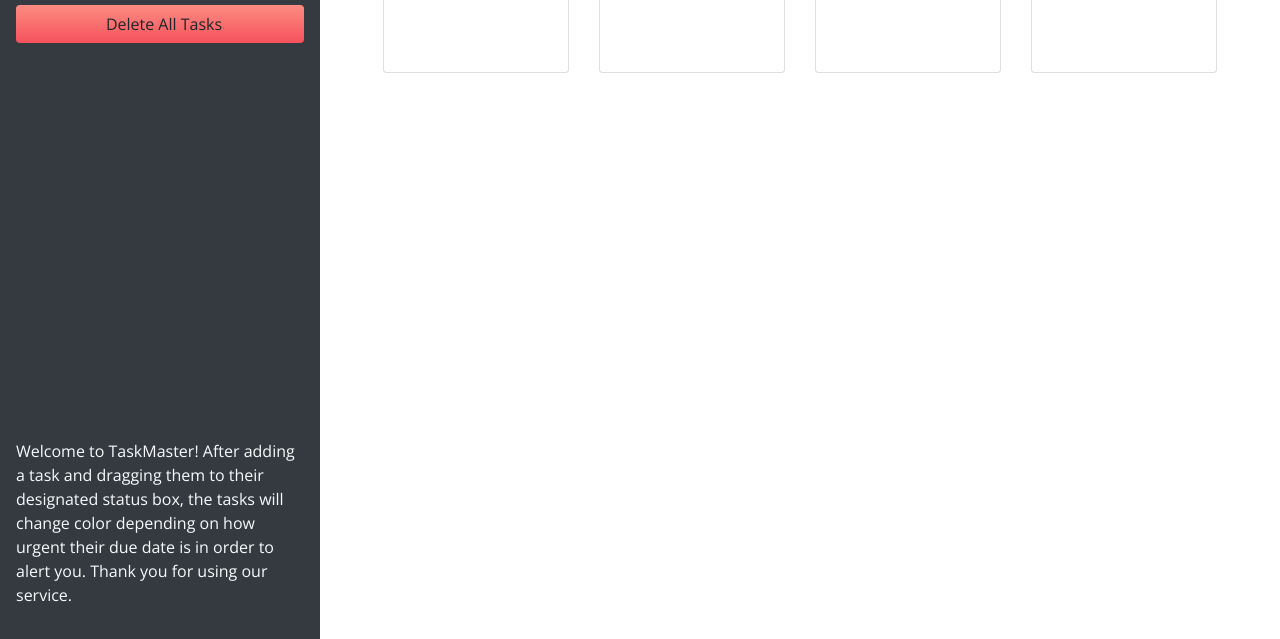
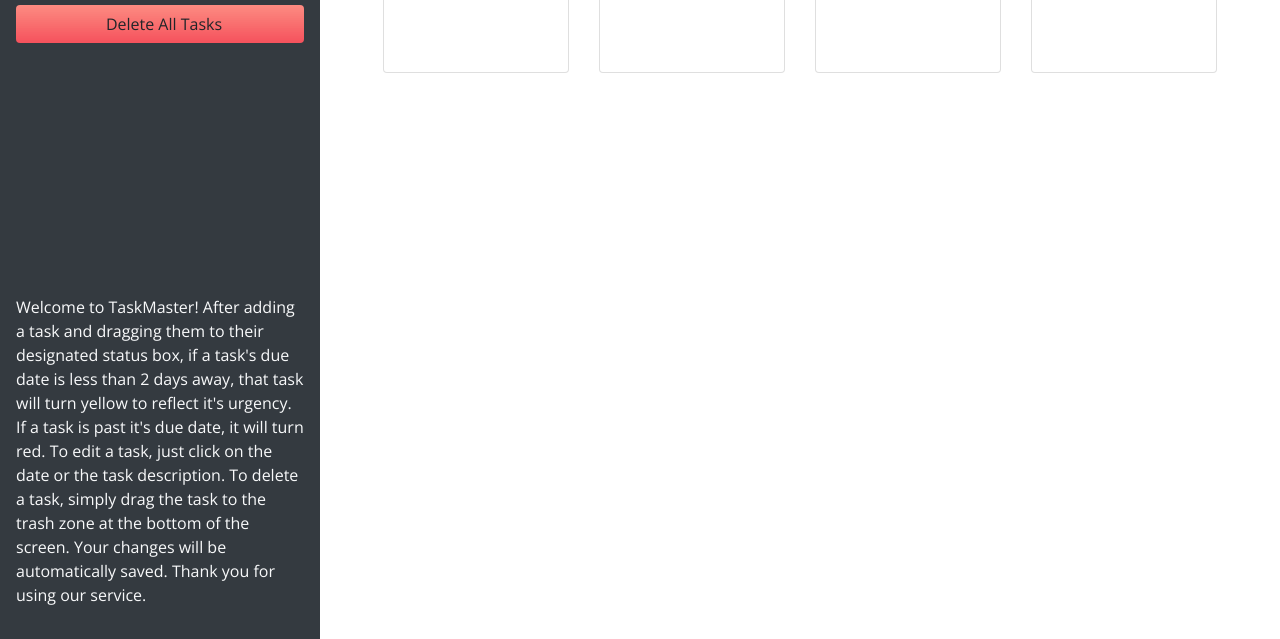
Before and after one commit to Chance-Crawford/TaskMaster, a plain HTML site: page index.html in a window 1280 px wide. Shown: the part 161-800 px from the top of the page. Drawn offline with nearby package versions, Linux system fonts and the light colour scheme; a web font is replaced by a local one.

Commit message:
updated message at bottom of page

```diff
--- a/index.html
+++ b/index.html
@@ -54,9 +54,13 @@
       <span class="oi oi-task display-1 text-center mb-2 d-none d-lg-block mt-auto"></span>
       <p class="d-none d-lg-block">
         Welcome to TaskMaster! After adding a task and dragging them
-        to their designated status box, the tasks will change color depending
-        on how urgent their due date is in order to alert you. Thank you for
-        using our service.
+        to their designated status box, if a task's due date is less
+        than 2 days away, that task will turn yellow to reflect it's
+        urgency. If a task is past it's due date, it will turn red.
+        To edit a task, just click on the date or the task description.
+        To delete a task, simply drag the task to the trash zone at the bottom of the screen.
+        Your changes will be automatically saved.
+        Thank you for using our service.
       </p>
     </header>
     <!-- for more info see google docs, third party apis notes, bootstrap -->
```
